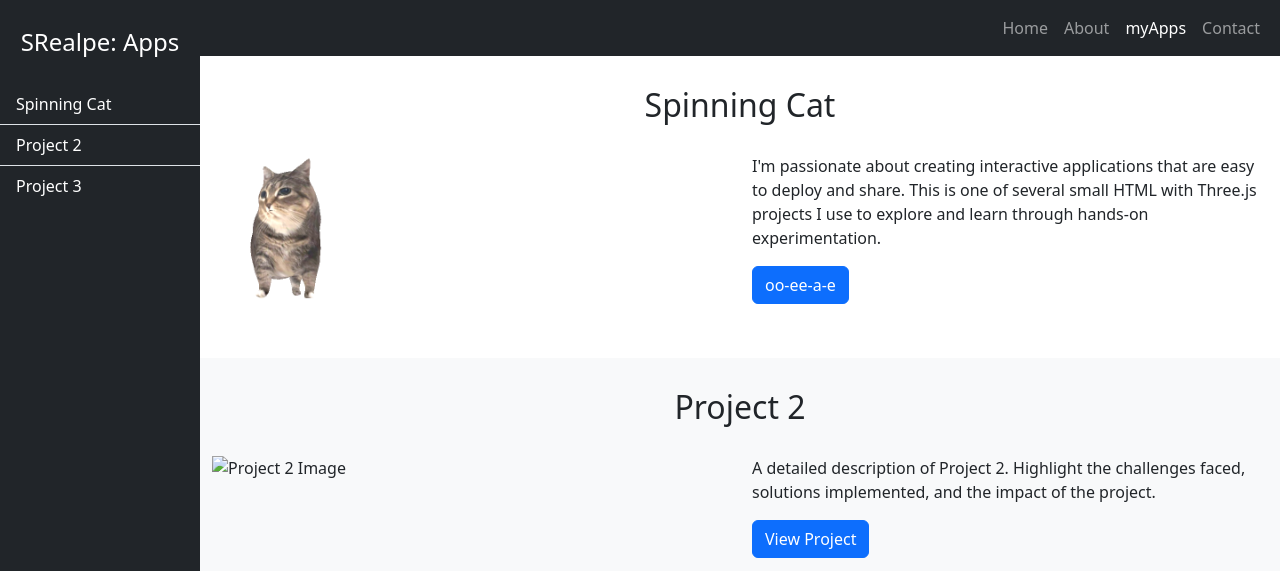
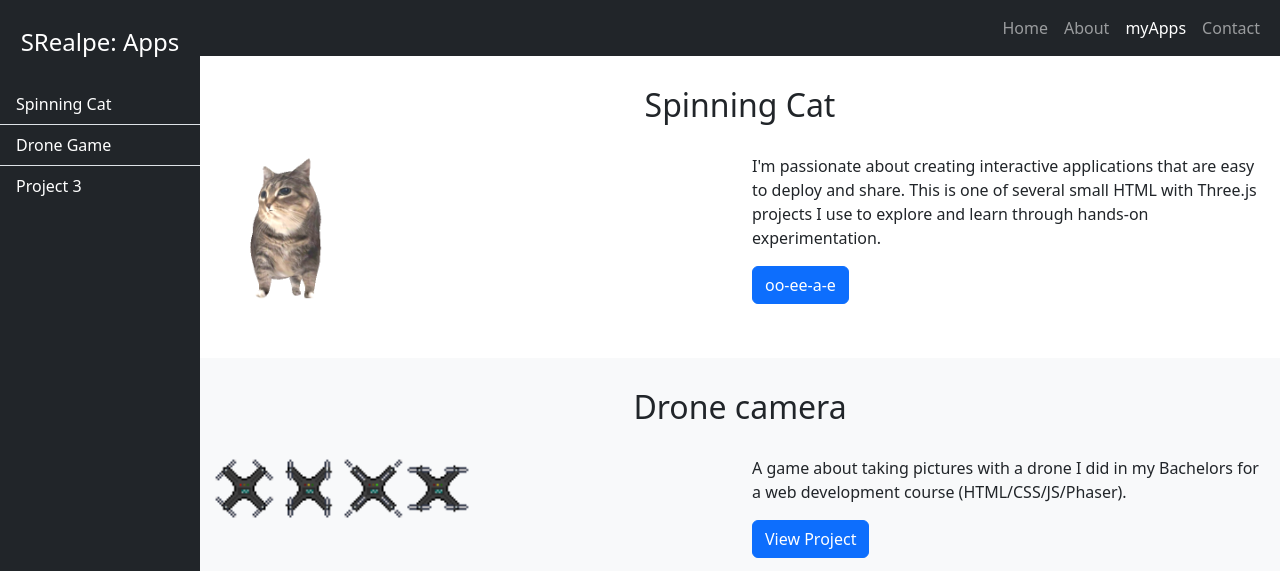
Before and after one commit to GitSRealpe/gitsrealpe.github.io, a website: page pages/silly_apps.html in a window 1280 px wide. Shown: the top 571 px of the page. Drawn offline with Linux system fonts and the light colour scheme.

Commit message:
added drone

```diff
--- a/pages/silly_apps.html
+++ b/pages/silly_apps.html
@@ -6,16 +6,6 @@
     <title>SRealpe - Hello</title> <!-- titulo del sitio -->
     <link href="../stilos.css" rel="stylesheet" type="text/css"> <!-- asociacion a la hoja de estilos -->
     <link rel="stylesheet" href="../modules/bootstrap/bootstrap.min.css">
-
-    <script type="importmap">
-  {
-    "imports": {
-      "three": "https://cdn.jsdelivr.net/npm/three@0.170.0/build/three.module.js",
-      "three/addons/": "https://cdn.jsdelivr.net/npm/three@0.170.0/examples/jsm/"
-    }
-  }
-  </script>
-
 </head>
 
 <body>
@@ -28,7 +18,7 @@
             </div>
             <div class="list-group list-group-flush">
                 <a href="#project1" class="list-group-item list-group-item-action bg-dark text-white">Spinning Cat</a>
-                <a href="#project2" class="list-group-item list-group-item-action bg-dark text-white">Project 2</a>
+                <a href="#project2" class="list-group-item list-group-item-action bg-dark text-white">Drone Game</a>
                 <a href="#project3" class="list-group-item list-group-item-action bg-dark text-white">Project 3</a>
             </div>
         </div>
@@ -84,15 +74,16 @@
 
                 <section id="project2" class="section bg-light">
                     <div class="container">
-                        <h2>Project 2</h2>
+                        <h2>Drone camera</h2>
                         <div class="row">
                             <div class="col-md-6">
-                                <img src="project2.jpg" alt="Project 2 Image" class="img-fluid project-img">
+                                <img src="/assets/sprites/dron.png" style="width: 50%;" alt="Project 2 Image"
+                                    class="img-fluid project-img">
                             </div>
                             <div class="col-md-6">
-                                <p>A detailed description of Project 2. Highlight the challenges faced, solutions
-                                    implemented, and the impact of the project.</p>
-                                <a href="#" class="btn btn-primary">View Project</a>
+                                <p>A game about taking pictures with a drone I did in my Bachelors for a web development
+                                    course (HTML/CSS/JS/Phaser).</p>
+                                <a href="apps/drone.html" class="btn btn-primary">View Project</a>
                             </div>
                         </div>
                     </div>
```
